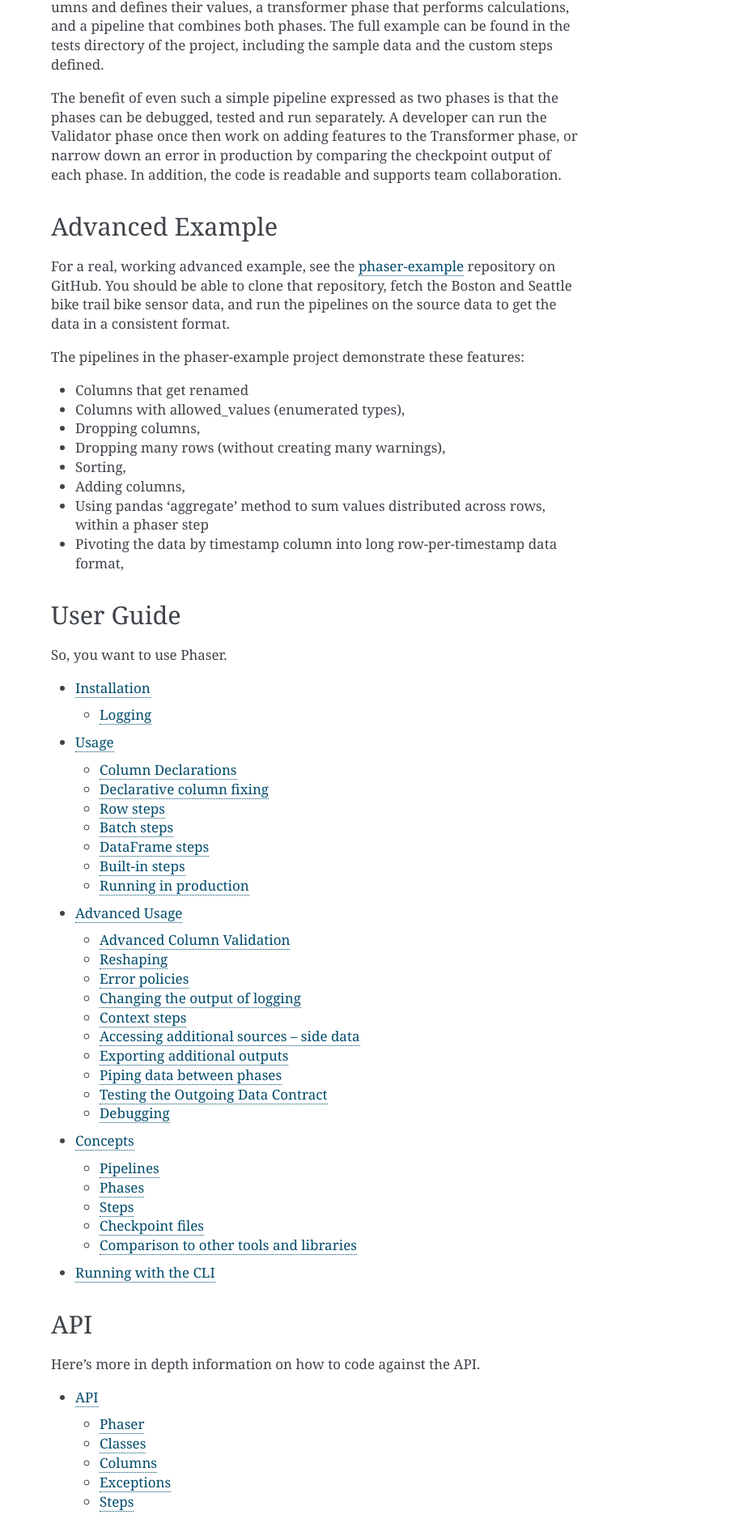
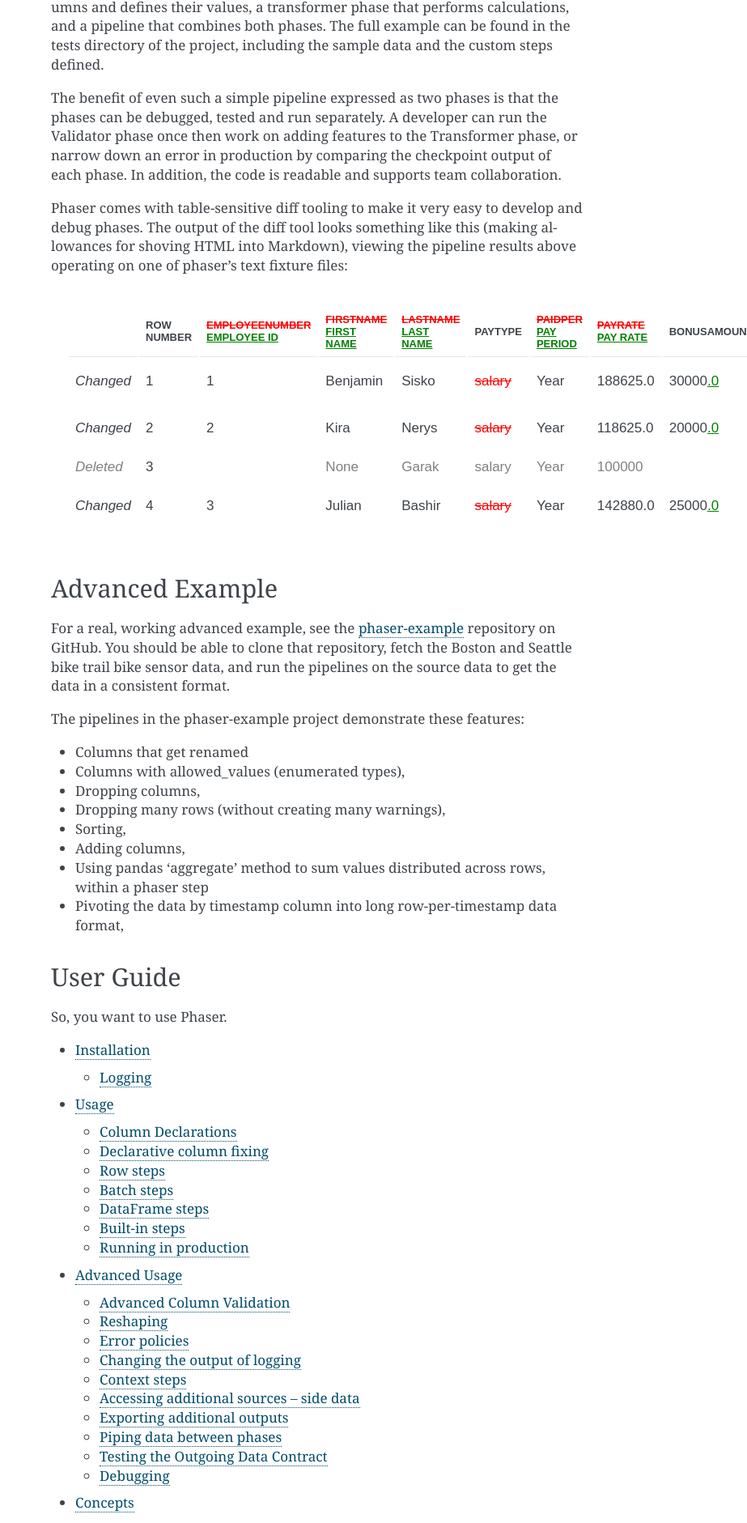
Before and after one commit to lisad/phaser, a Sphinx documentation site: the page built from docs/index.md, in a window 1280 px wide. Shown: the part 2146-4027 px from the top of the page at 81% size, without its empty margins (357-1280 px from the left). Built offline with Sphinx 7.4.7, drawn with Linux system fonts in a browser that asks for light colours; some of the changed text lies outside the part shown.

Commit message:
Adds documentation for diffing and highlights it on main README

```diff
--- a/README.md
+++ b/README.md
@@ -93,6 +93,90 @@
 or narrow down an error in production by comparing the checkpoint output of each phase.  In addition, the code
 is readable and supports team collaboration.
 
+Phaser comes with table-sensitive diff tooling to make it very easy to develop and debug phases.  The output
+of the diff tool looks something like this (making allowances for shoving HTML into Markdown),
+viewing the pipeline results above operating on one of phaser's text fixture files:
+
+<div>
+        <style type="text/css">
+            table { font-family: Arial; padding: 20px; }
+            table td { text-align: end; padding:8px; }
+            table th {
+                text-transform: uppercase;
+                padding:8px;
+                border-bottom: 1px solid #e8e8e8;
+                font-size: 0.8125rem;
+            }
+            .newtext { color: green; text-decoration: underline }
+            .deltext { color: red; text-decoration: line-through }
+        </style>
+    <table><tr>
+<th><!--change type--></th>
+<th>Row number</th>
+<th><span class="deltext">employeeNumber</span><br/><span class="newtext">Employee ID</span></th>
+<th><span class="deltext">firstName</span><br/><span class="newtext">First name</span></th>
+<th><span class="deltext">lastName</span><br/><span class="newtext">Last name</span></th>
+<th>payType</th>
+<th><span class="deltext">paidPer</span><br/><span class="newtext">Pay period</span></th>
+<th><span class="deltext">payRate</span><br/><span class="newtext">Pay rate</span></th>
+<th>bonusAmount</th>
+<th>Status</th>
+<th>Full name</th>
+<th>salary</th>
+<th>Bonus percent</th></tr>
+<tr><td><i>Changed</i></td>
+<td>1</td>
+<td>1</td>
+<td>Benjamin</td>
+<td>Sisko</td>
+<td><span class="deltext">salary</span></td>
+<td>Year</td>
+<td>188625.0</td>
+<td>30000<span class="newtext">.0</span></td>
+<td>Active</td>
+<td><span class="newtext">Benjamin Sisko</span></td>
+<td><span class="newtext">188625.0</span></td>
+<td><span class="newtext">0.15904572564612326</span></td></tr><tr><td><i>Changed</i></td>
+<td>2</td>
+<td>2</td>
+<td>Kira</td>
+<td>Nerys</td>
+<td><span class="deltext">salary</span></td>
+<td>Year</td>
+<td>118625.0</td>
+<td>20000<span class="newtext">.0</span></td>
+<td>Active</td>
+<td><span class="newtext">Kira Nerys</span></td>
+<td><span class="newtext">118625.0</span></td>
+<td><span class="newtext">0.16859852476290832</span></td></tr>
+<tr><td><span style="color: grey"><i>Deleted</i></span></td>
+<td>3</td>
+<td><span style="color: grey"></span></td>
+<td><span style="color: grey">None</span></td>
+<td><span style="color: grey">Garak</span></td>
+<td><span style="color: grey">salary</span></td>
+<td><span style="color: grey">Year</span></td>
+<td><span style="color: grey"> 100000</span></td>
+<td><span style="color: grey"></span></td>
+<td><span style="color: grey">Inactive</span></td>
+<td><span style="color: grey"></span></td>
+<td><span style="color: grey"></span></td>
+<td><span style="color: grey"></span></td></tr>
+<tr><td><i>Changed</i></td>
+<td>4</td>
+<td>3</td>
+<td>Julian</td>
+<td>Bashir</td>
+<td><span class="deltext">salary</span></td>
+<td>Year</td>
+<td>142880.0</td>
+<td>25000<span class="newtext">.0</span></td>
+<td>Active</td>
+<td><span class="newtext">Julian Bashir</span></td>
+<td><span class="newtext">142880.0</span></td>
+<td><span class="newtext">0.17497200447928332</span></td></tr></table>
+</div>
+
 ## Advanced Example
 
 For a real, working advanced example, see the [phaser-example](https://github.com/lisad/phaser-example) repository on GitHub.
```
Also changed, not shown: docs/user/cli.md (+32 -3 lines).
